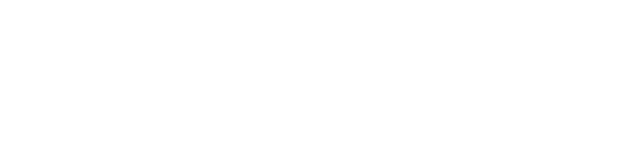
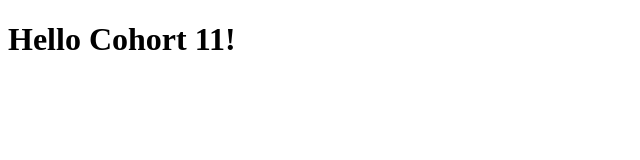
Before and after one commit to jmsherry/c11-communal, a plain HTML site: page index.html in a window 1280 px wide. Shown: the whole page, without its empty margins (0-640 px from the left). Drawn offline with Linux system fonts and the light colour scheme.

Commit message:
h1 entered

```diff
--- a/index.html
+++ b/index.html
@@ -1,12 +1,15 @@
 <!DOCTYPE html>
 <html lang="en">
+
 <head>
   <meta charset="UTF-8">
   <meta http-equiv="X-UA-Compatible" content="IE=edge">
   <meta name="viewport" content="width=device-width, initial-scale=1.0">
   <title>Document</title>
 </head>
+
 <body>
-  <!-- put your code here -->
+  <h1>Hello Cohort 11!</h1>
 </body>
+
 </html>
```
